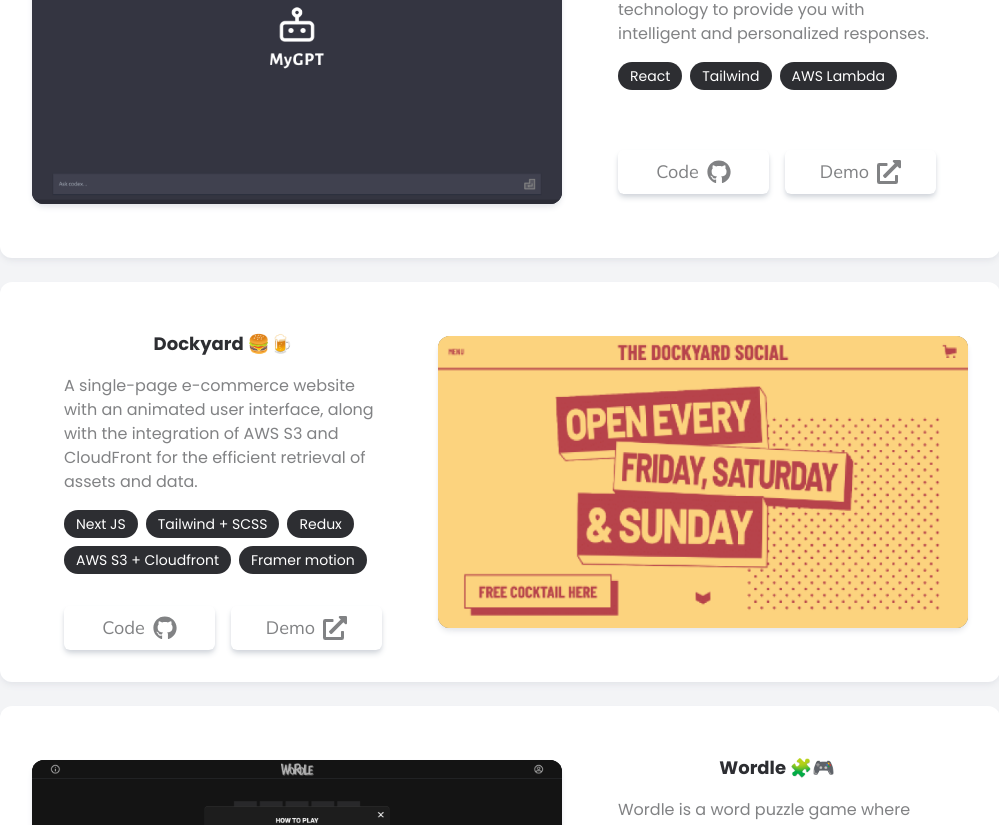
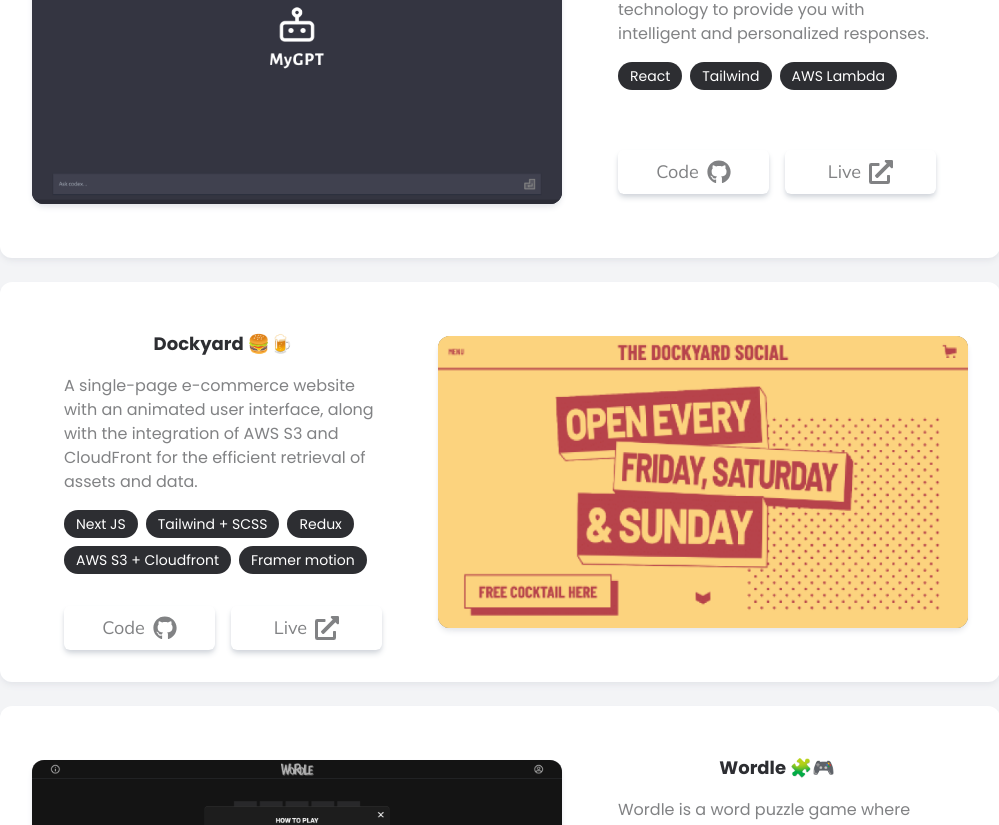
Before and after one commit to taes00kang/portfolio, a React (Vite) app: page / in a window 1280 px wide. Shown: the part 2026-2851 px from the top of the page, without its empty margins (140-1139 px from the left). Built offline with nearby package versions, Linux system fonts and the light colour scheme.

Commit message:
minor change: project theme color

```diff
--- a/src/components/ProjectCard.tsx
+++ b/src/components/ProjectCard.tsx
@@ -69,7 +69,7 @@ export const ProjectCard: React.FC<Props> = ({ project, index }) => {
           <LinkButton link={project.repo} name="code" icon={<FaGithub />} />
           <LinkButton
             link={project.demo}
-            name="demo"
+            name="live"
             icon={<FaExternalLinkAlt />}
           />
         </div>
--- a/src/constants/projects.ts
+++ b/src/constants/projects.ts
@@ -38,7 +38,7 @@ const projects: Project[] = [
     image: wordle,
     repo: 'https://github.com/taesookang/wordle',
     demo: 'https://wordlebytaesoo.vercel.app/',
-    themeColor: ['#1D1D1D', '#FFFFFF'],
+    themeColor: ['#EAE9E9', '#3A3A3C'],
   },
 ];
 
```
